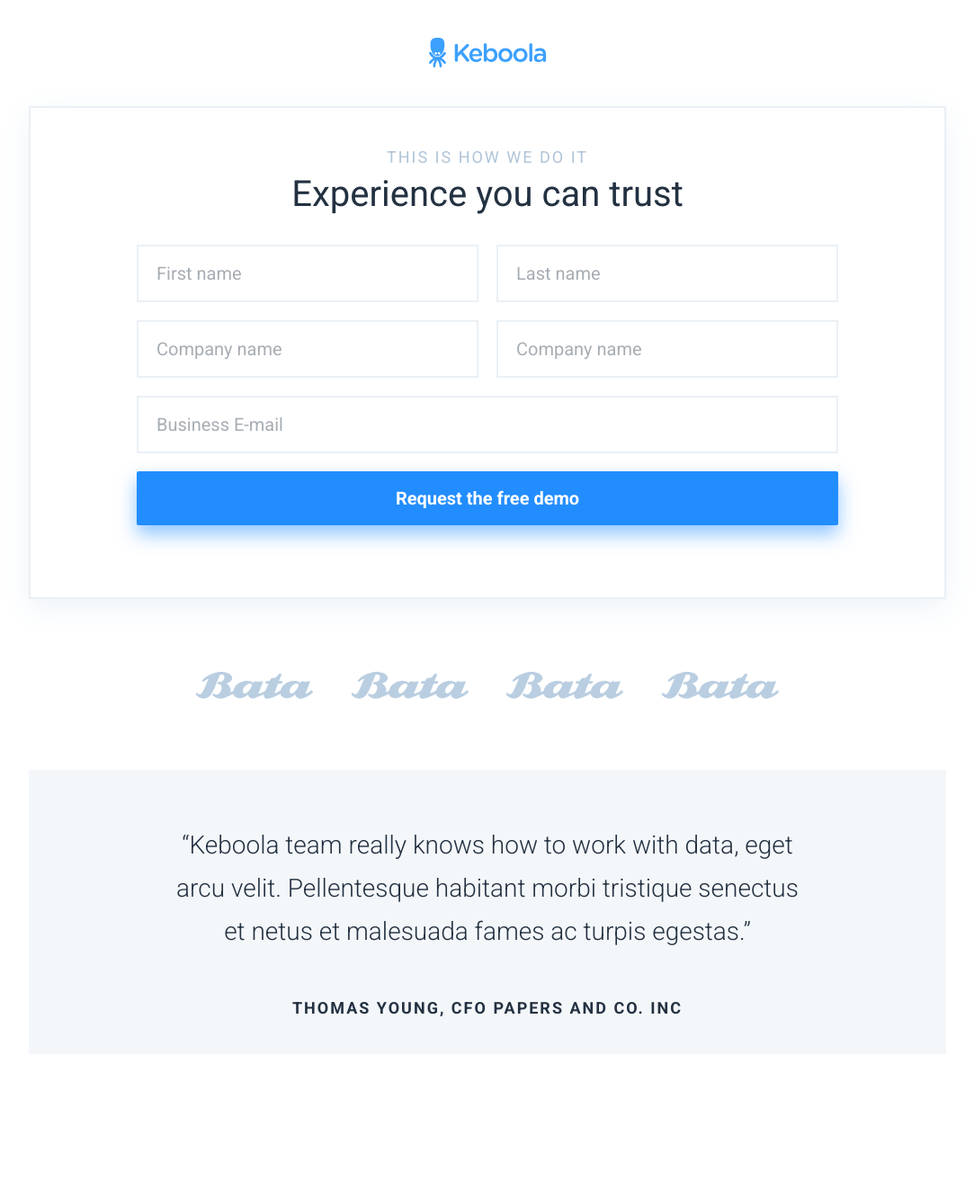
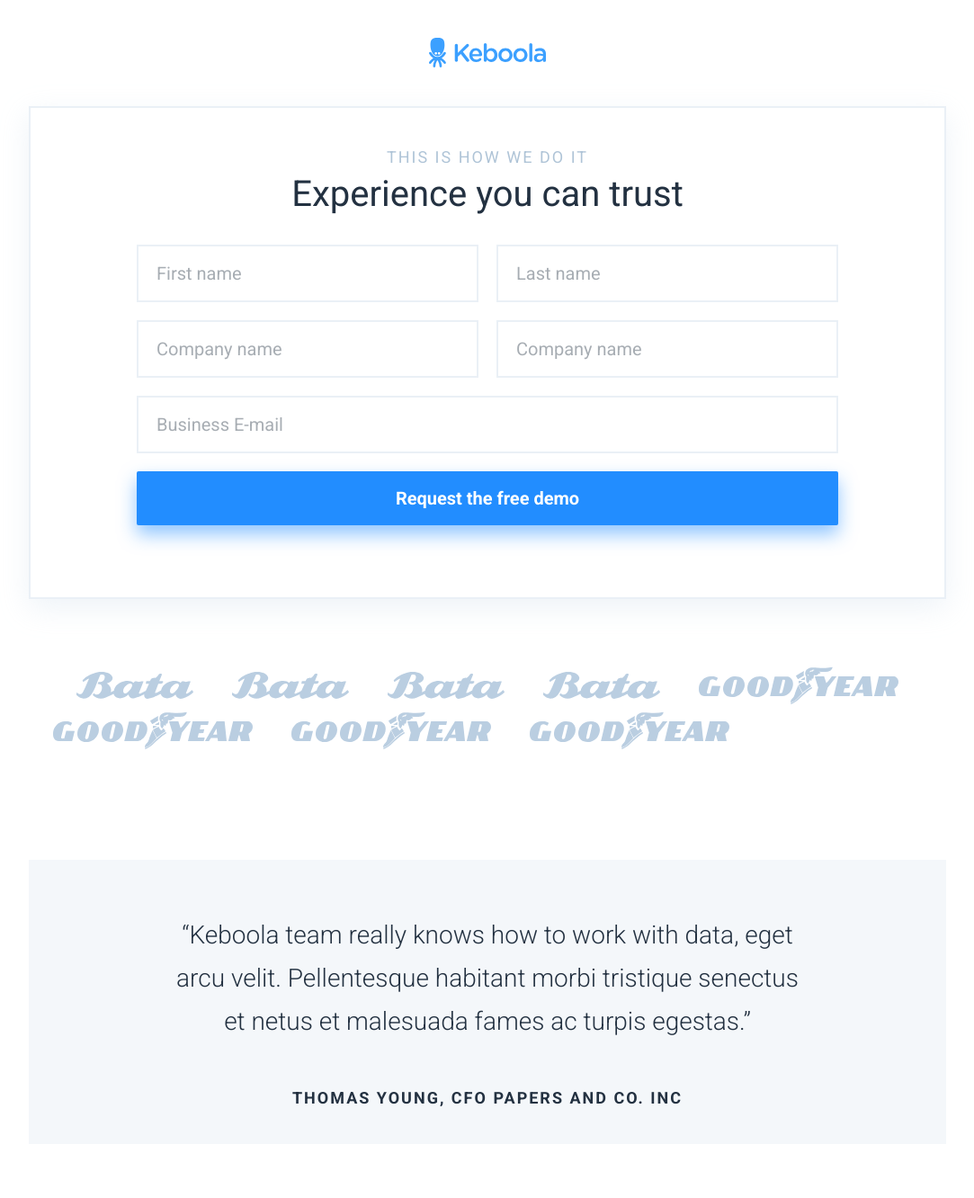
Before and after one commit to keboola/website, a Jekyll site: the page built from request-demo.md, in a window 1280 px wide. Shown: the whole page at 90% size, without its empty margins (98-1181 px from the left). Built offline with Jekyll 4.4.1, drawn with Linux system fonts in a browser that asks for light colours; nearby versions of some CDN libraries; before the commit the page ends 1232 px from its top, so only the background shows below that.

Commit message:
Update from Forestry.io - Updated request-demo.md

```diff
--- a/request-demo.md
+++ b/request-demo.md
@@ -13,6 +13,10 @@
   list:
   - name: bata
     image: "/uploads/bata_logo.svg"
+  - name: goodyear
+    image: "/uploads/goodyear_logo-1.svg"
+  - {}
+  - {}
 - template: review
   block: review
   list:
```
